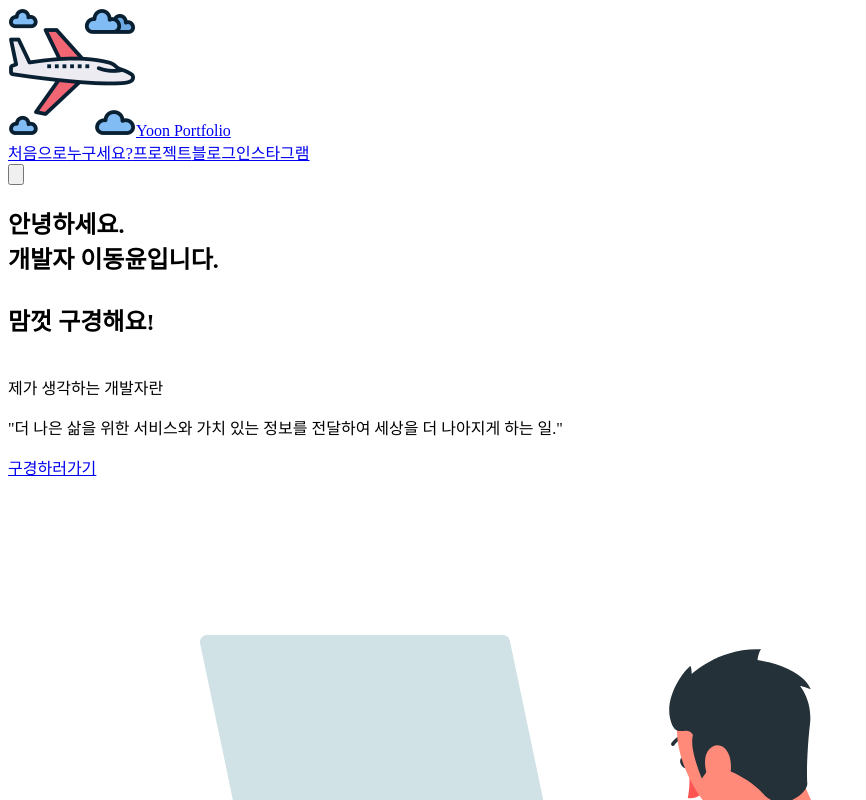
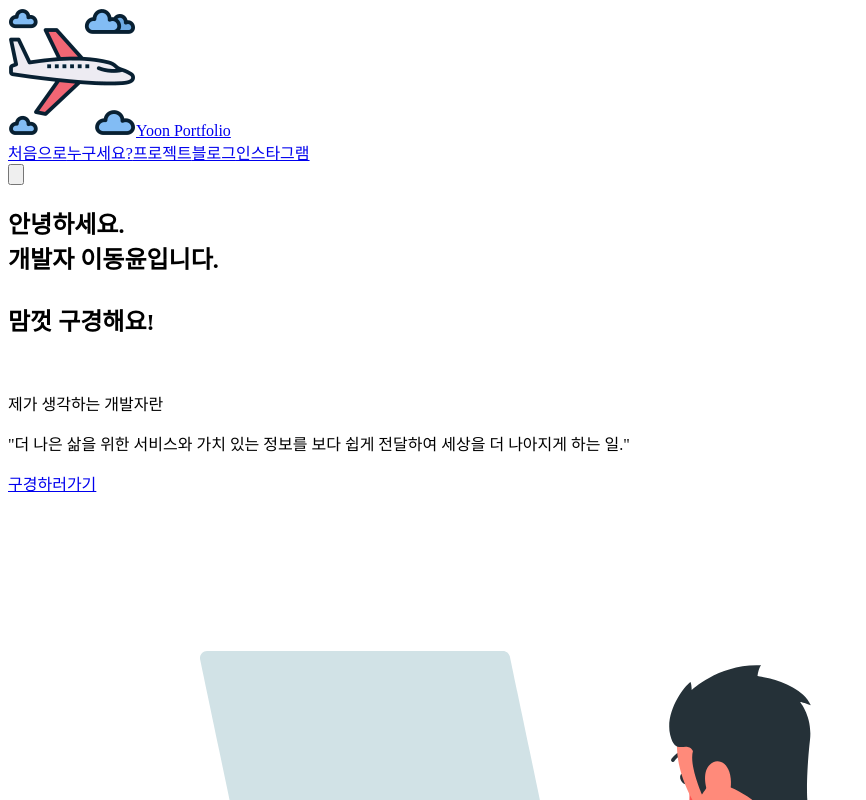
Before and after one commit to dongyoon7212/next-portfolio, a Next.js app: page / in a window 1280 px wide. Shown: the top 800 px of the page, without its empty margins (0-866 px from the left). Built offline with nearby package versions, Linux system fonts and the light colour scheme.

Commit message:
스타일, 글 수정

```diff
--- a/components/home/hero.js
+++ b/components/home/hero.js
@@ -13,16 +13,15 @@ export default function Hero() {
           <br />
           맘껏 구경해요!
         </h1>
-        <p className="mb-8 leading-relaxed">
+        <div className="mb-8 leading-relaxed;">
           <br />
-          제가 생각하는 개발자란
-          <br />
-          <p className="font-bold text-lg">
+          <p className="text-gray-700 dark:text-gray-400">제가 생각하는 개발자란</p>
+          <p className="text-gray-700 dark:text-gray-200 font-semibold text-lg">
             {
-              '"더 나은 삶을 위한 서비스와 가치 있는 정보를 전달하여 세상을 더 나아지게 하는 일."'
+              '"더 나은 삶을 위한 서비스와 가치 있는 정보를 보다 쉽게 전달하여 세상을 더 나아지게 하는 일."'
             }
           </p>
-        </p>
+        </div>
         <div className="flex justify-center">
           <Link href="/projects" className="btn-project">
             구경하러가기
```
Also changed, not shown: components/header.js (+1 -1 lines), pages/about-me.js (+9 -8 lines).
